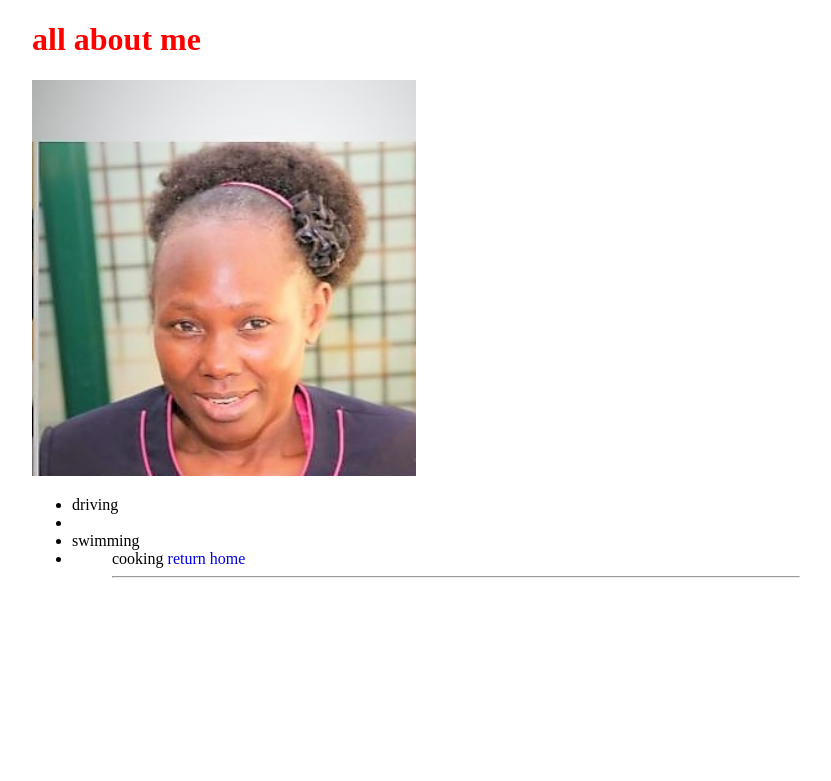
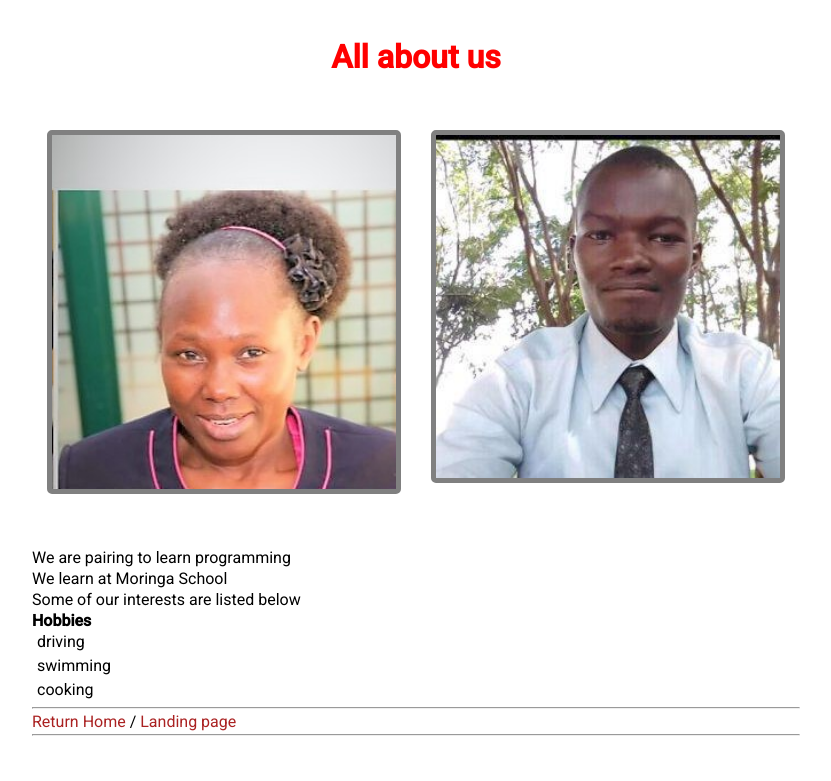
Before and after one commit to dinaheric/maxwel, a plain HTML site: page index.html in a window 1280 px wide. Shown: the whole page, without its empty margins (224-1055 px from the left). Drawn offline with Linux system fonts and the light colour scheme.

Commit message:
Added css and layout

```diff
--- a/css/maxwel.css
+++ b/css/maxwel.css
@@ -1,14 +1,49 @@
-h1{
-  color: red;
-}
-img{
-  height:50%;
-  width: 50%;
+*{
+  padding: 0;
+  margin: 0;
 }
 body{
-  margin: auto;
-  width: 60%;
+  width: 100%;
+  font-family: 'Roboto', serif;
 }
 a{
   text-decoration: none;
+  padding-top: 5px;
+  color: #a22;
 }
+.title{
+  text-align: center;
+  color: #ff0000;
+  width: 60%;
+  margin: 0 auto;
+  padding: 3% 0 3% 0;
+}
+.images{
+  display: flex;
+  justify-content: space-between;
+  width: 60%;
+  margin: 0 auto;
+}
+.images img{
+  height:46%;
+  width: 46%;
+  margin: 2%;
+  border-radius: 5px;
+  border: 5px solid gray;
+}
+.text{
+  width: 60%;
+  margin: 0 auto;
+  padding: 3% 0 3% 0;
+}
+.text ul>li{
+  list-style: none;
+  padding-left: 5px;
+  padding-bottom: 5px;
+}
+.text p,h4{
+  padding-bottom: 2px;
+}
+hr{
+  margin: 3px 0;
+}
--- a/index.html
+++ b/index.html
@@ -3,19 +3,60 @@
 <html lang="en">
 
 <head>
-  <title>maxwel</title>
+  <title>Maxwel/Dinah</title>
   <link rel="stylesheet" href="css/maxwel.css">
+  <link href="https://fonts.googleapis.com/css?family=Roboto:300,400,500" rel="stylesheet">
 </head>
+
 <body>
-  <div></div>
-  <h1>all about me</h1>
-  <img src="img/img.jpg" alt="photo of me">
-  <ul>
-    <li>driving<li>
-      <li>swimming<li>
-      <ul>cooking
-        <a href="about.html">return home</a >
-        <hr>
+  <!-- <div>
+    <h1>All about us</h1>
+    <p img src="img/img.jpg" alt= "Dinah"
+       img src="img/max.jpg" alt="Maxwel" </p>
+      <p>We are pairing to learn programming </p>
+      <p>We learn at Moringa School </p>
+      <p>Some of our interests are listed below</p>
+      <h>Hobbies</h>
+      <ul>
+        <li>driving
+          <li>
+            <li>swimming
+              <li>
+                <li>cooking</li>
+                <ul>
+                  <a href="about.html">return home</a>
+                  <hr>
+  </div> -->
 
+
+  <!-- start of title div -->
+  <div class="title">
+    <h1>All about us</h1>
+  </div>
+  <!-- end of title div -->
+
+  <!-- start of images div -->
+  <div class="images">
+    <img src="img/img.jpg" alt="">
+    <img src="img/max.jpg" alt="">
+  </div>
+  <!-- end of images div -->
+  <!-- start of text div -->
+  <div class="text">
+    <p>We are pairing to learn programming </p>
+    <p>We learn at Moringa School </p>
+    <p>Some of our interests are listed below</p>
+    <h4>Hobbies</h4>
+    <ul>
+      <li>driving</li>
+      <li>swimming</li>
+      <li>cooking</li>
+    </ul>
+    <hr>
+    <a href="about.html">Return Home</a> /
+    <a href="landing.html">Landing page</a>
+    <hr>
+  </div>
 </body>
+
 </html>
```
Also changed, not shown: about.html (added, +19 -0 lines), img/max.jpg (added), landing.html (added), 1 other file.
